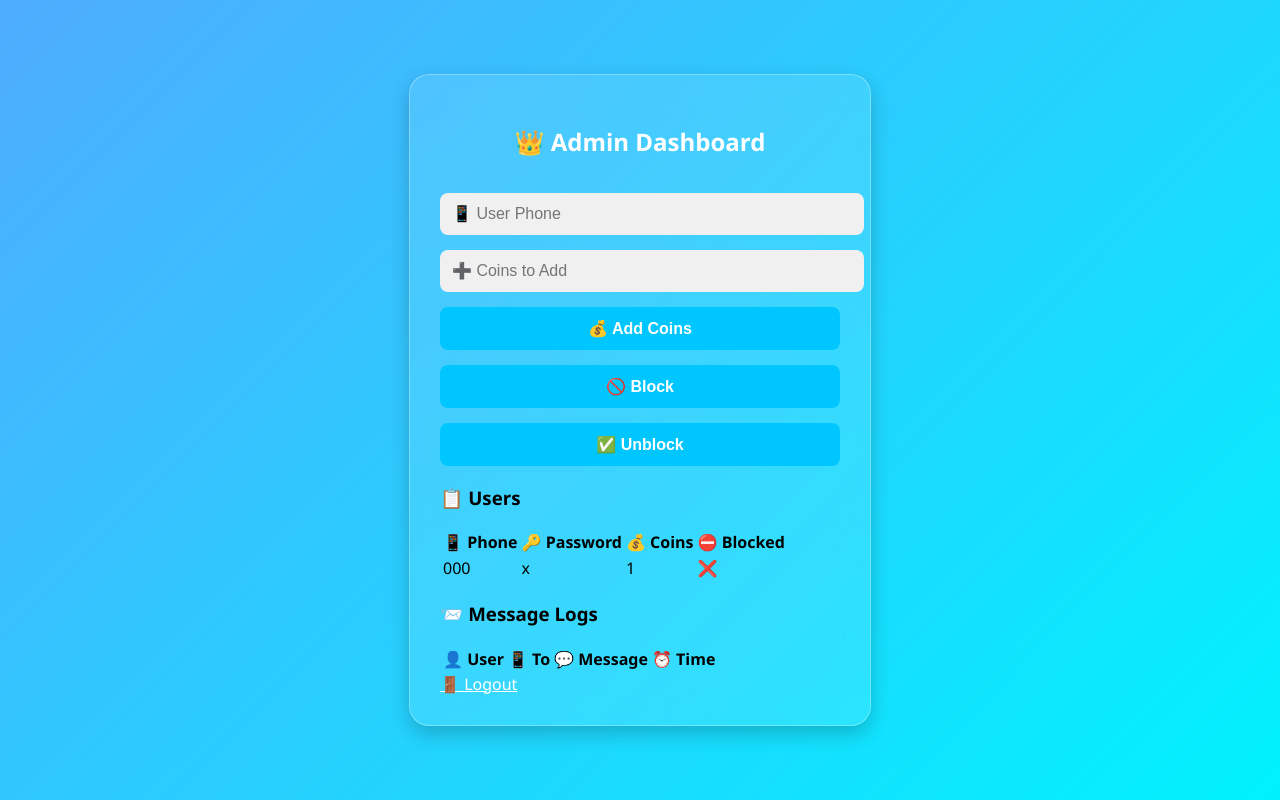
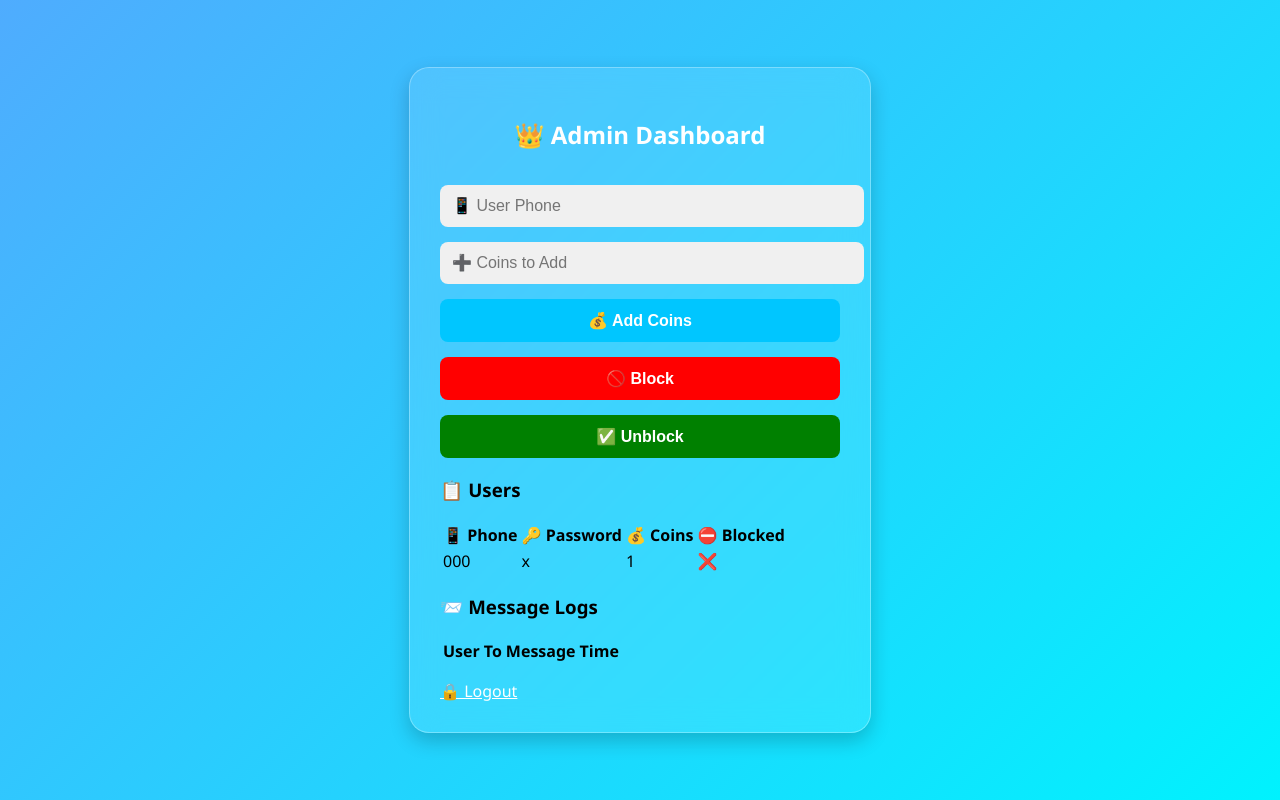
Before and after one commit to abdullahasad491326/SMS_Web_App, a Flask app: page /admin_panel in a window 1280 px wide. Run offline with Flask 3, Linux system fonts and the light colour scheme; the visitor is signed in with stand-in values (Sample User, id 1); tables that the repository leaves empty hold one stand-in row (values such as "Sample post"); data that the repository does not hold is empty.

Commit message:
Update admin_panel.html

```diff
--- a/app/templates/admin_panel.html
+++ b/app/templates/admin_panel.html
@@ -1,27 +1,26 @@
 <!DOCTYPE html>
 <html lang="en">
 <head>
-  <meta charset="UTF-8">
-  <title>👑 Admin Panel</title>
+  <meta charset="UTF-8" />
+  <title>Admin Panel</title>
+  <meta name="viewport" content="width=device-width, initial-scale=1.0">
   <link rel="stylesheet" href="{{ url_for('static', filename='style.css') }}">
 </head>
 <body>
   <div class="card-container">
     <div class="glass-card">
       <h2>👑 Admin Dashboard</h2>
-
       {% with messages = get_flashed_messages() %}
         {% if messages %}
           <div class="flash">{{ messages[0] }}</div>
         {% endif %}
       {% endwith %}
-
-      <form method="POST">
+      <form method="POST" style="margin-bottom: 10px;">
         <input type="text" name="phone" placeholder="📱 User Phone" required>
         <input type="number" name="coins" placeholder="➕ Coins to Add">
         <button type="submit" name="action" value="add">💰 Add Coins</button>
-        <button type="submit" name="action" value="block">🚫 Block</button>
-        <button type="submit" name="action" value="unblock">✅ Unblock</button>
+        <button type="submit" name="action" value="block" style="background-color:red;">🚫 Block</button>
+        <button type="submit" name="action" value="unblock" style="background-color:green;">✅ Unblock</button>
       </form>
 
       <h3>📋 Users</h3>
@@ -37,7 +36,7 @@
           <td>{{ u[0] }}</td>
           <td>{{ u[1] }}</td>
           <td>{{ u[2] }}</td>
-          <td>{{ '✅' if u[3] else '❌' }}</td>
+          <td>{{ "✅" if u[3] == 1 else "❌" }}</td>
         </tr>
         {% endfor %}
       </table>
@@ -45,10 +44,10 @@
       <h3>📨 Message Logs</h3>
       <table>
         <tr>
-          <th>👤 User</th>
-          <th>📱 To</th>
-          <th>💬 Message</th>
-          <th>⏰ Time</th>
+          <th>User</th>
+          <th>To</th>
+          <th>Message</th>
+          <th>Time</th>
         </tr>
         {% for log in logs %}
         <tr>
@@ -60,7 +59,7 @@
         {% endfor %}
       </table>
 
-      <a href="/logout" class="logout-btn">🚪 Logout</a>
+      <a href="/logout" style="display:block; margin-top:15px;">🔒 Logout</a>
     </div>
   </div>
 </body>
```
